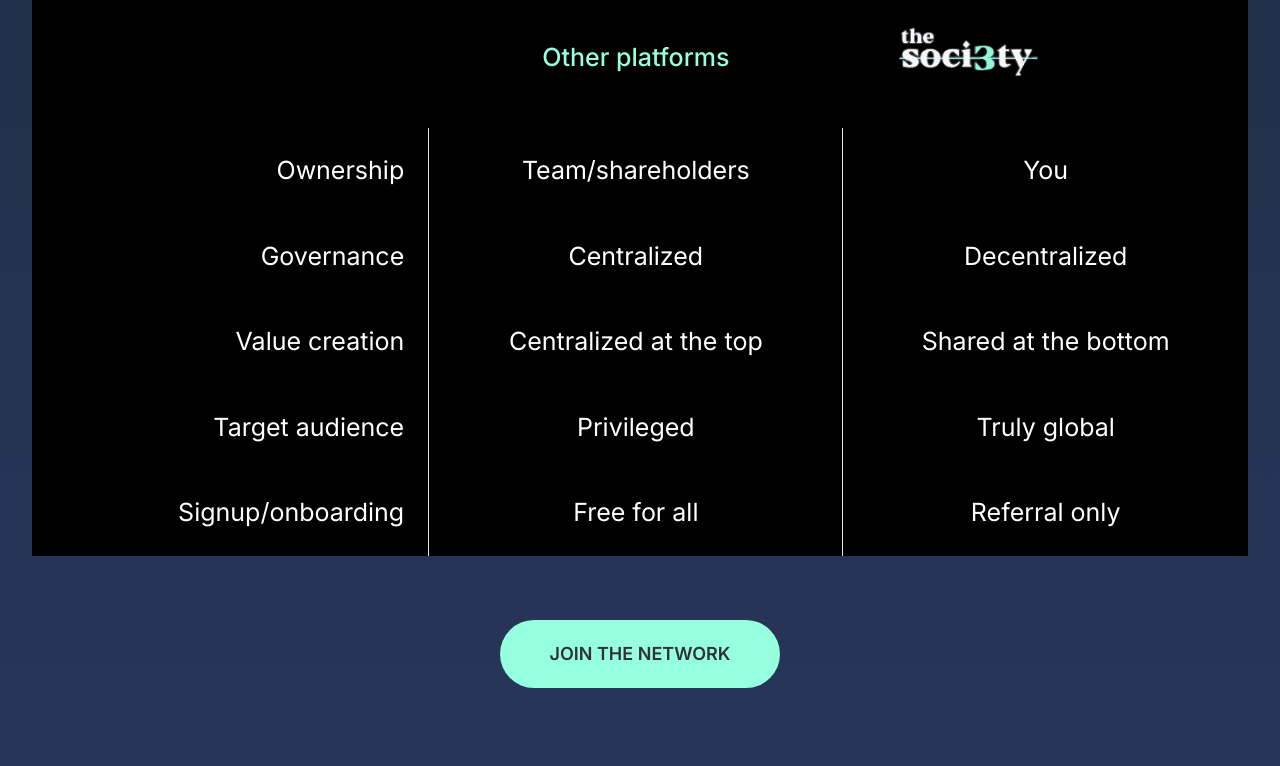
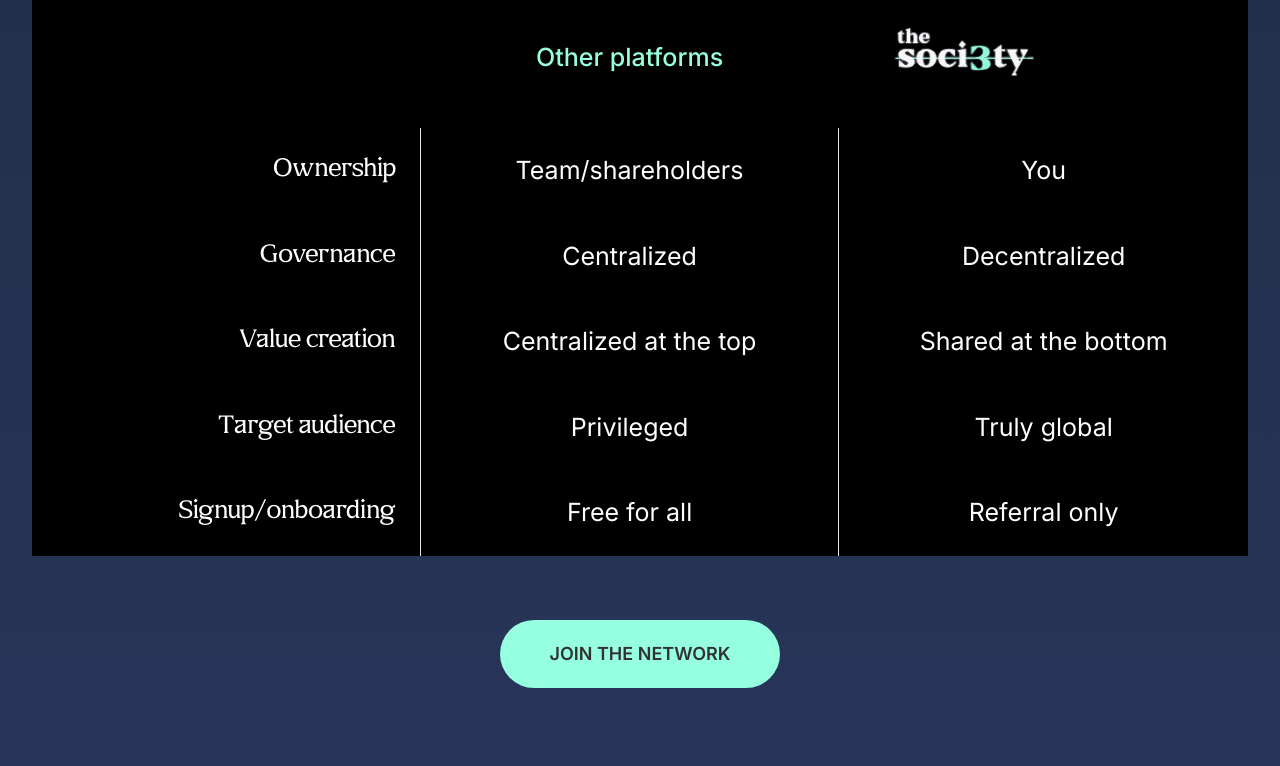
Before and after one commit to Githaiga22/the_Soci3ty-Front-end, a Next.js app: page / in a window 1280 px wide. Shown: the part 1340-2106 px from the top of the page. Built offline with nearby package versions, Linux system fonts and the light colour scheme.

Commit message:
add additional custom fonts to the layout

```diff
--- a/src/app/layout.jsx
+++ b/src/app/layout.jsx
@@ -59,7 +59,9 @@ export const metadata = {
 export default function RootLayout({ children }) {
   return (
     <html lang="en">
-      <body className={`${inter.variable} ${sora.variable} font-sans`}>{children}</body>
+      <body className={`${inter.variable} ${sora.variable} ${blaak.variable} ${suisseIntlFont.variable} font-sans`}>
+        {children}
+      </body>
     </html>
   )
 }
```
